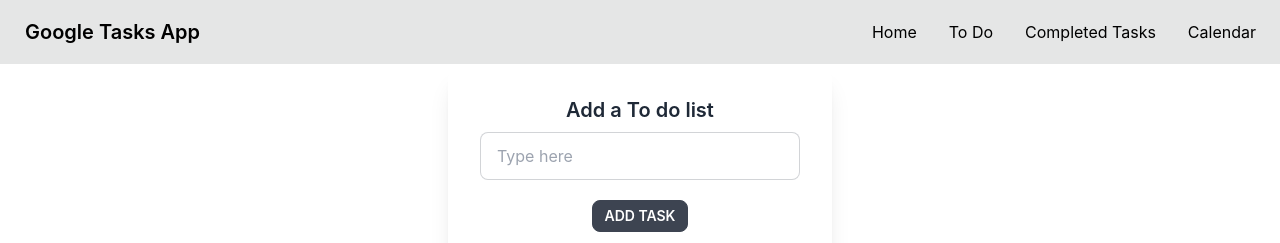
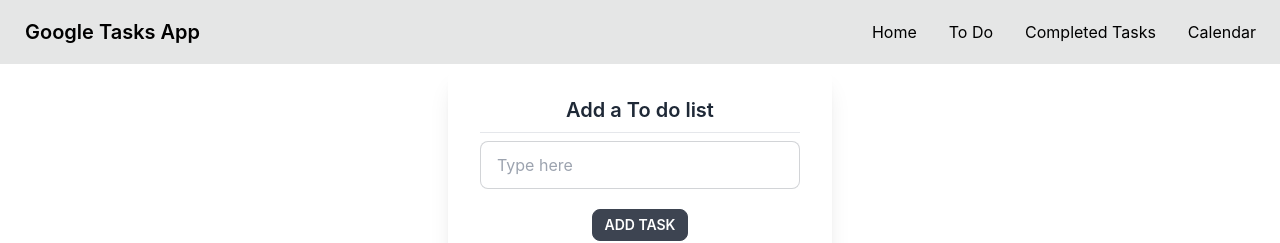
Before and after one commit to annise-arif/Google-Tasks-App, a React (Create React App) app: page / in a window 1280 px wide. Shown: the top 243 px of the page. Built offline with nearby package versions, Linux system fonts and the light colour scheme; no server answers.

Commit message:
adding horizontal line

```diff
--- a/src/pages/CompletedTask/CompletedTask.js
+++ b/src/pages/CompletedTask/CompletedTask.js
@@ -15,7 +15,7 @@
           <div className="card-body">
             <h2 className="card-title justify-center text-black mb-2 font-bold">
               Completed To-Do
-            </h2>
+            </h2><hr />
             {ctodo.map((todo) => (
               <p
                 className="p-2 bg-slate-200 text-start rounded-md"
--- a/src/pages/Home/Home.js
+++ b/src/pages/Home/Home.js
@@ -42,7 +42,7 @@
     <div>
       <div className="card w-96 bg-base-100 shadow-xl mx-auto">
         <div className="card-body">
-          <h2 className="card-title justify-center">Add a To do list</h2>
+          <h2 className="card-title justify-center">Add a To do list</h2><hr />
           <form onSubmit={handleTodo}>
             <input
               name="todo"
--- a/src/pages/Todo/Todo.js
+++ b/src/pages/Todo/Todo.js
@@ -44,7 +44,7 @@
         <div className="card-body">
           <h2 className="card-title justify-center text-black mb-2 text-2xl font-bold mb-5">
             TO-DO LISTS
-          </h2>
+          </h2><hr />
           {todolist.map((todo) => (
             <p className="content-center flex">
               <input
```
